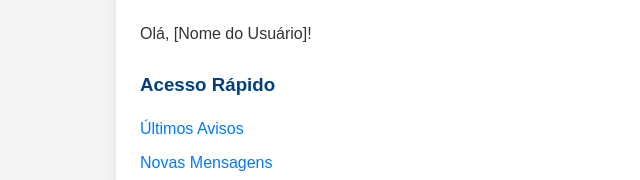
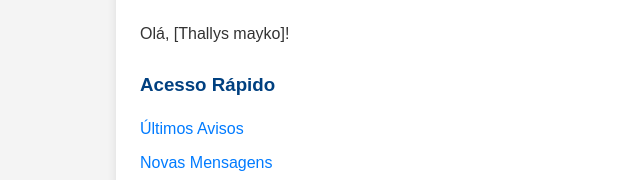
Before and after one commit to Thallys28/Conecta-escola, a plain HTML site: page dashboard.html in a window 1280 px wide. Shown: the part 262-442 px from the top of the page, 0-640 px from the left. Drawn offline with Linux system fonts and the light colour scheme.

Commit message:
Update dashboard.html

```diff
--- a/dashboard.html
+++ b/dashboard.html
@@ -26,7 +26,7 @@
 
     <main>
         <h2>Bem-vindo(a) ao Painel Conecta Escola!</h2>
-        <p>Olá, [Nome do Usuário]!</p> <!-- Placeholder -->
+        <p>Olá, [Thallys mayko]!</p> <!-- Placeholder -->
 
         <section class="quick-access">
             <h3>Acesso Rápido</h3>
```
